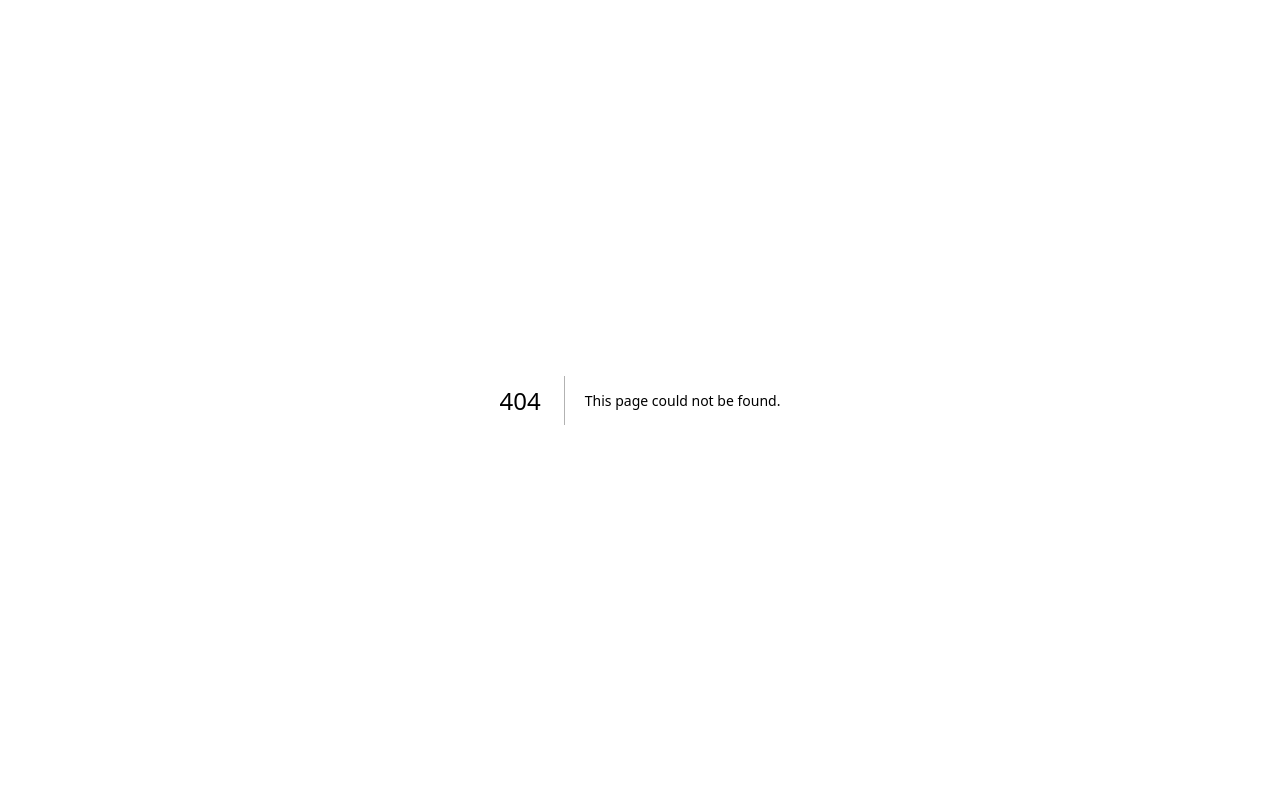
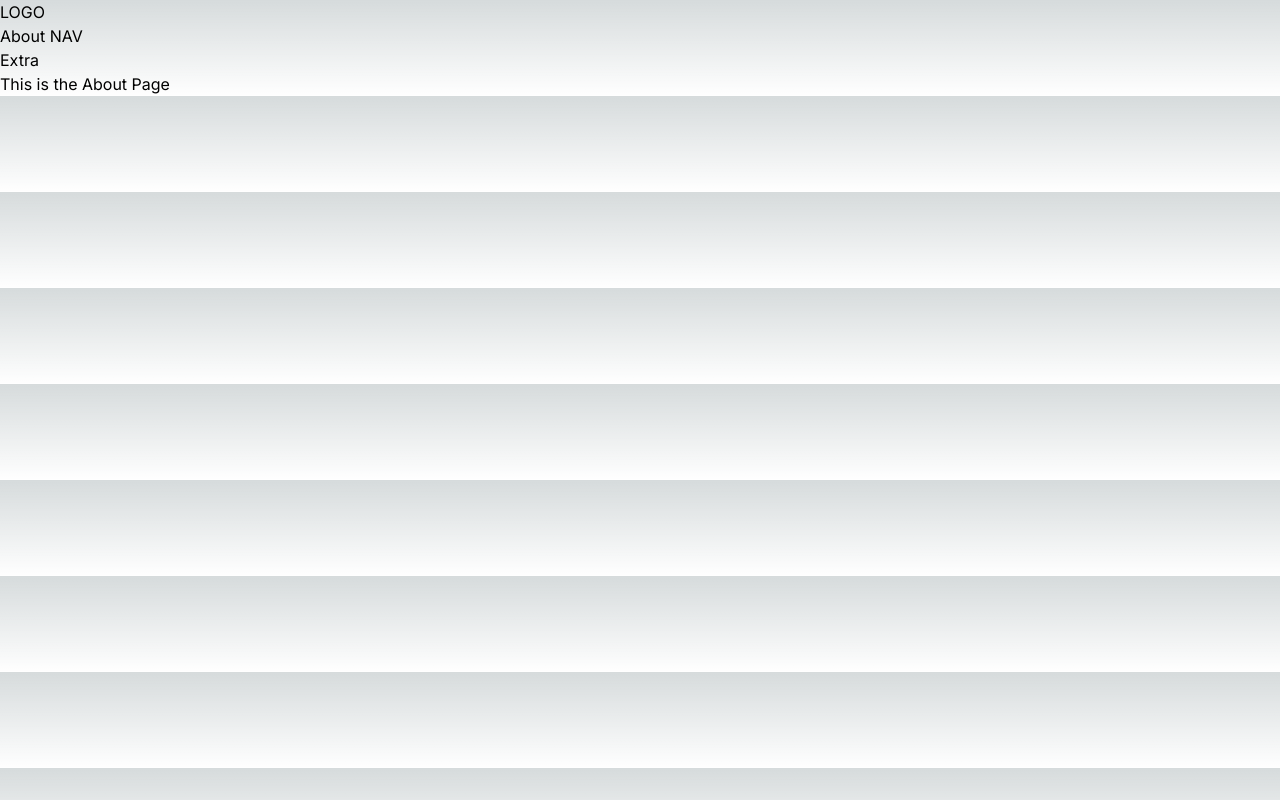
Before and after one commit to dissgod99/NextJS-SimpleApp, a Next.js app in the folder nextjs-experiment/: page /about in a window 1280 px wide. Before the commit this address had no page. Built offline with nearby package versions, Linux system fonts and the light colour scheme.

Commit message:
Get an Overview about the different routes

```diff
--- /dev/null
+++ b/nextjs-experiment/app/about/error.js
@@ -0,0 +1,11 @@
+"use client"
+
+import React from 'react'
+
+function Error({error, reset}) {
+  return (
+    <button onClick={() => reset()}>error</button>
+  )
+}
+
+export default Error
--- /dev/null
+++ b/nextjs-experiment/app/about/loading.js
@@ -0,0 +1,10 @@
+import ReLct from 'react'
+
+function Loading() {
+  return (
+    <div>
+        <h1>Loading ...</h1>
+    </div>
+  )
+}
+export default Loading
--- /dev/null
+++ b/nextjs-experiment/app/about/page.js
@@ -0,0 +1,13 @@
+import React from 'react'
+
+export const metadata = {
+    title: 'About Page',
+    description: 'About Page of the app',
+  }
+function About() {
+  return (
+    <div>This is the About Page</div>
+  )
+}
+
+export default About
--- a/nextjs-experiment/app/layout.js
+++ b/nextjs-experiment/app/layout.js
@@ -11,7 +11,25 @@ export const metadata = {
 export default function RootLayout({ children }) {
   return (
     <html lang="en">
-      <body className={inter.className}>{children}</body>
+
+
+      <body className={`${inter.className}`}>
+      <nav>
+        <h1>LOGO</h1>
+          <ul>
+            <li>
+              <a href='#'>About NAV</a>
+            </li>
+
+            <li>
+              <a href='#'>Extra</a>
+            </li>
+          </ul>
+
+      </nav>
+
+
+        {children}</body>
     </html>
   )
 }
```
